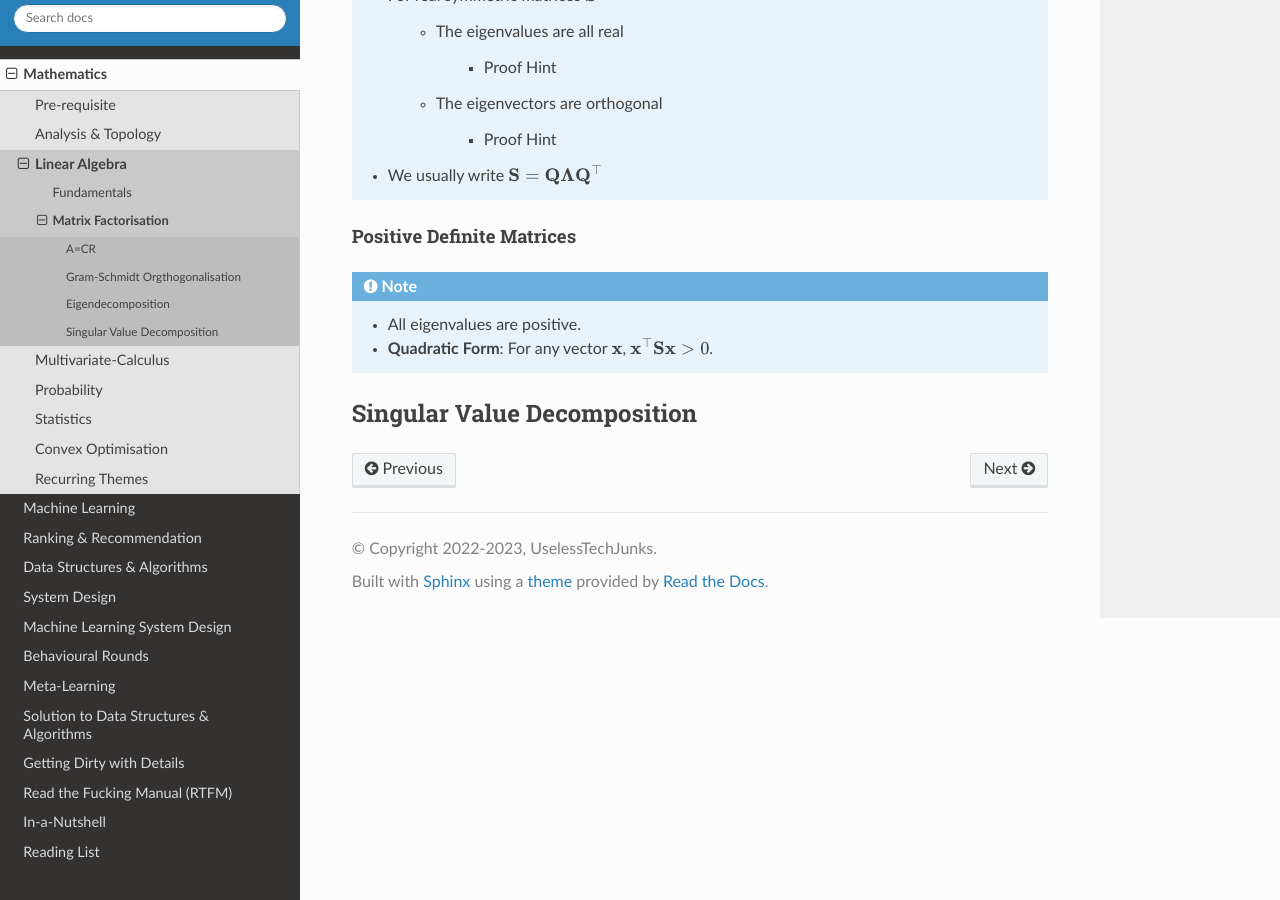
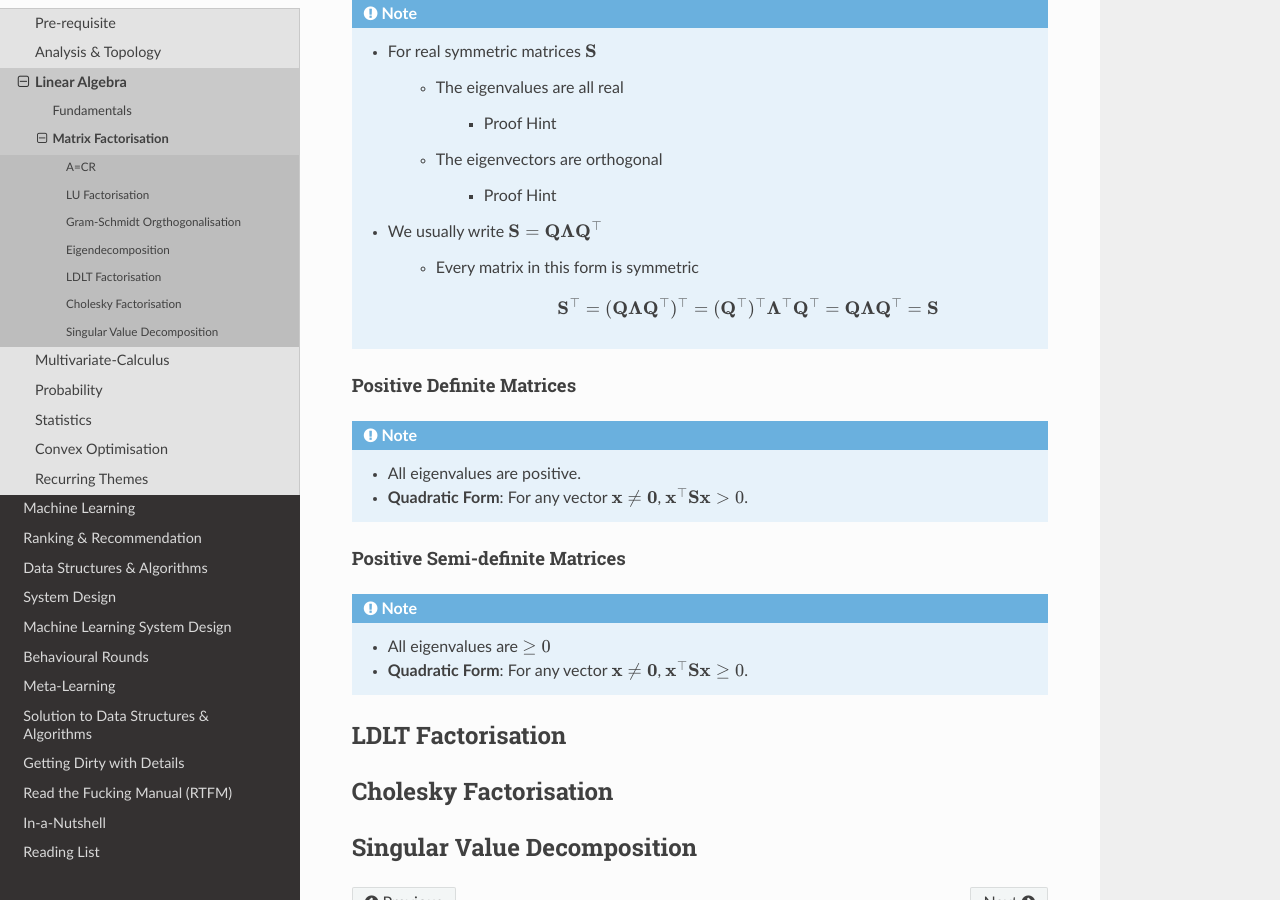
Before and after one commit to uselesstechjunks/leetcode, a Sphinx documentation site: the page built from docs/source/math/linalg/factor.rst, in a window 1280 px wide and 900 px high, scrolled down 3267 px. Built offline with Sphinx 7.4.7 and the Read the Docs theme 2.0.0, drawn with Linux system fonts in a browser that asks for light colours.

Commit message:
Update factor.rst

```diff
--- a/docs/source/math/linalg/factor.rst
+++ b/docs/source/math/linalg/factor.rst
@@ -24,6 +24,10 @@ This factorisation keeps the columns of the original matrix intact.
 .. tip::
 	* If the matrix is made of data, then this is desirable as it preserves the original columns.
 	* A similar factorisation can also be achieved using original rows as well, :math:`\mathbf{A}=\mathbf{C}\mathbf{M}\mathbf{R}` where :math:`\mathbf{R}` consists of indepoendent row-vectors and :math:`\mathbf{M}_{r\times r}` is a mixing matrix.
+
+********************************************************************************
+LU Factorisation
+********************************************************************************
 
 ********************************************************************************
 Gram-Schmidt Orgthogonalisation
@@ -116,11 +120,29 @@ Special case: Symmetric Real Matrices
 			* Proof Hint
 	* We usually write :math:`\mathbf{S}=\mathbf{Q}\boldsymbol{\Lambda}\mathbf{Q}^\top`
 
+		* Every matrix in this form is symmetric
+
+			.. math:: \mathbf{S}^\top=(\mathbf{Q}\boldsymbol{\Lambda}\mathbf{Q}^\top)^\top=(\mathbf{Q}^\top)^\top\boldsymbol{\Lambda}^\top\mathbf{Q}^\top=\mathbf{Q}\boldsymbol{\Lambda}\mathbf{Q}^\top=\mathbf{S}
+
 Positive Definite Matrices
 --------------------------------------------------------------------------------
 .. note::
 	* All eigenvalues are positive.
-	* **Quadratic Form**: For any vector :math:`\mathbf{x}`, :math:`\mathbf{x}^\top\mathbf{S}\mathbf{x} > 0`.
+	* **Quadratic Form**: For any vector :math:`\mathbf{x}\neq\mathbf{0}`, :math:`\mathbf{x}^\top\mathbf{S}\mathbf{x} > 0`.
+
+Positive Semi-definite Matrices
+--------------------------------------------------------------------------------
+.. note::
+	* All eigenvalues are :math:`\geq 0`
+	* **Quadratic Form**: For any vector :math:`\mathbf{x}\neq\mathbf{0}`, :math:`\mathbf{x}^\top\mathbf{S}\mathbf{x} \geq 0`.
+
+********************************************************************************
+LDLT Factorisation
+********************************************************************************
+
+********************************************************************************
+Cholesky Factorisation
+********************************************************************************
 
 ********************************************************************************
 Singular Value Decomposition
```
